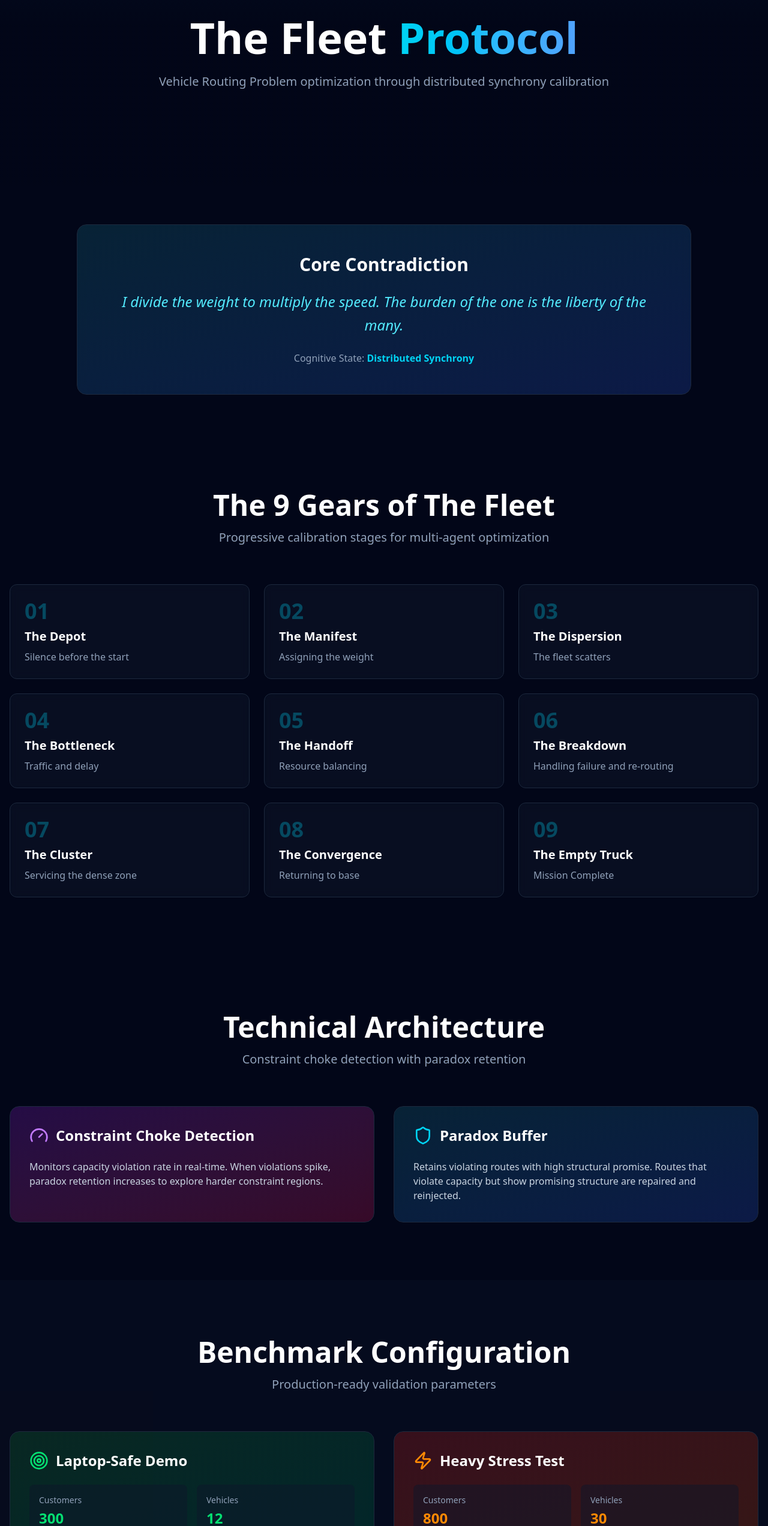
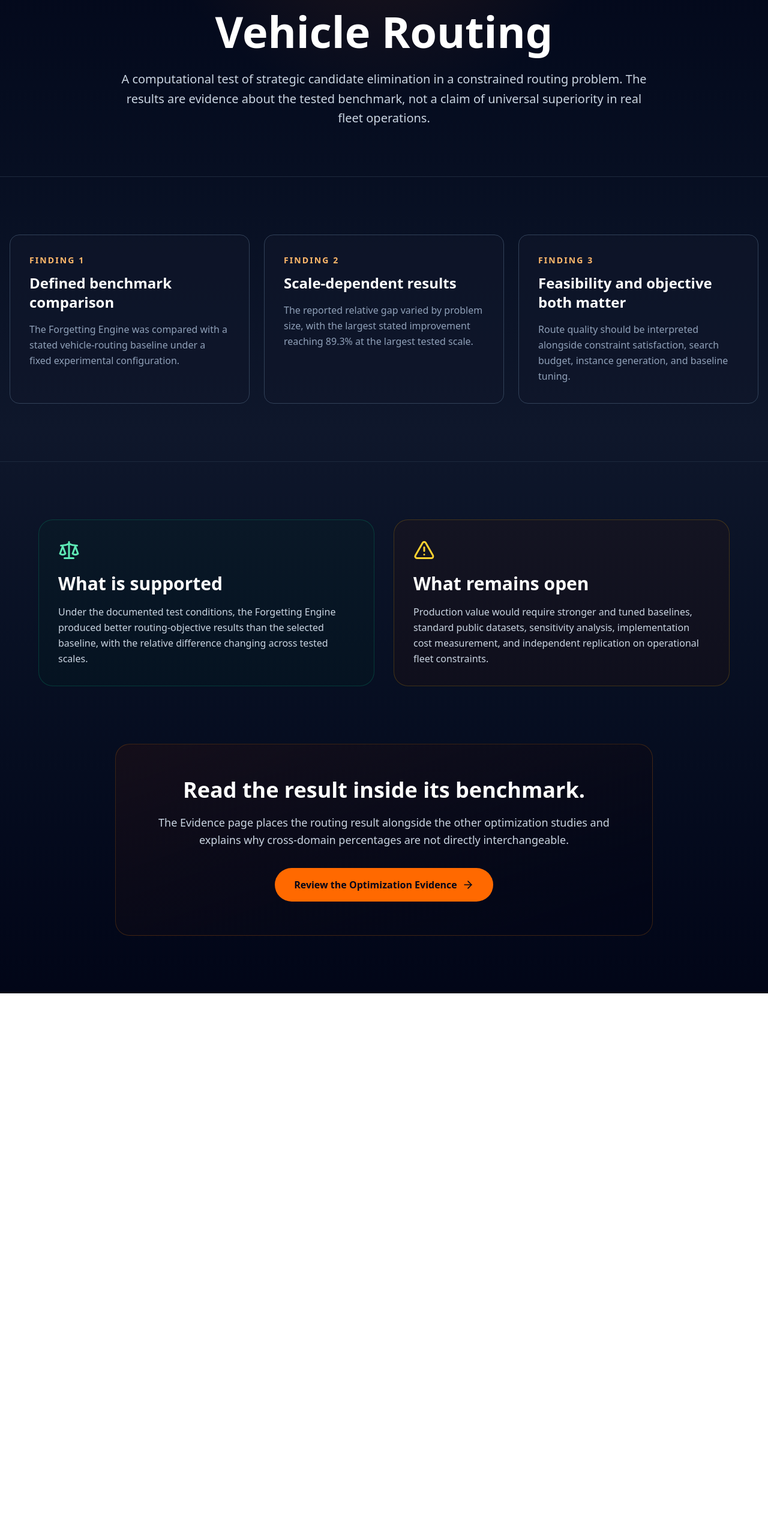
Before and after one commit to CONEXUS-dev/conexus-website, a Next.js app: page /vrp in a window 1280 px wide. Shown: the part 222-2766 px from the top of the page at 60% size. After the commit the page ends 1878 px from the top, so only its background shows below. Built offline with nearby package versions, Linux system fonts and the light colour scheme.

Commit message:
Replace VRP overclaims with a benchmark-scoped case study

```diff
--- a/app/vrp/page.tsx
+++ b/app/vrp/page.tsx
@@ -1,366 +1,126 @@
 "use client";
 
 import { motion } from "framer-motion";
-import Image from "next/image";
-import {
-  Truck,
-  Zap,
-  TrendingUp,
-  CheckCircle2,
-  Code,
-  Target,
-  Gauge,
-  Shield,
-} from "lucide-react";
+import Link from "next/link";
+import { AlertTriangle, ArrowRight, Route, Scale } from "lucide-react";
 import { Navigation } from "@/components/Navigation";
 
-export default function VRPPage() {
+const findings = [
+  {
+    title: "Defined benchmark comparison",
+    description:
+      "The Forgetting Engine was compared with a stated vehicle-routing baseline under a fixed experimental configuration.",
+  },
+  {
+    title: "Scale-dependent results",
+    description:
+      "The reported relative gap varied by problem size, with the largest stated improvement reaching 89.3% at the largest tested scale.",
+  },
+  {
+    title: "Feasibility and objective both matter",
+    description:
+      "Route quality should be interpreted alongside constraint satisfaction, search budget, instance generation, and baseline tuning.",
+  },
+];
+
+export default function VehicleRoutingPage() {
   return (
-    <main className="min-h-screen bg-slate-950">
+    <main className="min-h-screen bg-gradient-to-b from-slate-950 via-slate-900 to-slate-950 text-white">
       <Navigation />
 
-      <section className="relative pt-48 pb-24 px-4 overflow-hidden">
-        <div className="absolute inset-0 bg-gradient-to-b from-cyan-900/20 via-slate-950 to-slate-950" />
-
-        <div className="max-w-7xl mx-auto relative z-10">
+      <section className="relative overflow-hidden px-4 pb-20 pt-44">
+        <div className="absolute inset-0 bg-[radial-gradient(circle_at_top,rgba(249,115,22,0.14),transparent_48%)]" />
+        <div className="relative z-10 mx-auto max-w-5xl text-center">
           <motion.div
             initial={{ opacity: 0, y: 20 }}
             animate={{ opacity: 1, y: 0 }}
-            transition={{ duration: 0.8 }}
-            className="text-center mb-16"
+            transition={{ duration: 0.75 }}
           >
-            <div className="flex items-center justify-center gap-3 mb-6">
-              <Truck className="w-8 h-8 text-cyan-400" />
-              <span className="text-cyan-400 text-sm font-medium tracking-wider uppercase">
-                CONEXUS-STEEL-04
-              </span>
+            <div className="mb-6 inline-flex items-center gap-2 rounded-full border border-orange-400/30 bg-orange-500/10 px-5 py-2 text-sm font-semibold uppercase tracking-[0.18em] text-orange-300">
+              <Route className="h-4 w-4" />
+              Benchmark Case Study
             </div>
-            <h1 className="text-6xl md:text-7xl font-bold text-white mb-6">
-              The Fleet{" "}
-              <span className="bg-gradient-to-r from-cyan-400 to-blue-400 bg-clip-text text-transparent">
-                Protocol
-              </span>
+            <h1 className="mb-7 text-5xl font-bold md:text-7xl">
+              Vehicle Routing
             </h1>
-            <p className="text-xl text-slate-400 max-w-3xl mx-auto mb-8">
-              Vehicle Routing Problem optimization through distributed synchrony
-              calibration
+            <p className="mx-auto max-w-4xl text-xl leading-relaxed text-slate-300">
+              A computational test of strategic candidate elimination in a
+              constrained routing problem. The results are evidence about the
+              tested benchmark, not a claim of universal superiority in real
+              fleet operations.
             </p>
           </motion.div>
         </div>
       </section>
 
-      <section className="py-16 px-4">
-        <div className="max-w-5xl mx-auto">
-          <motion.div
-            initial={{ opacity: 0, y: 20 }}
-            whileInView={{ opacity: 1, y: 0 }}
-            viewport={{ once: true }}
-            className="bg-gradient-to-br from-cyan-900/40 to-blue-900/40 backdrop-blur-sm border border-slate-800 rounded-2xl p-12 text-center"
-          >
-            <h2 className="text-3xl font-bold text-white mb-6">
-              Core Contradiction
-            </h2>
-            <p className="text-2xl text-cyan-300 italic leading-relaxed">
-              I divide the weight to multiply the speed. The burden of the one
-              is the liberty of the many.
-            </p>
-            <div className="mt-6 text-slate-400">
-              Cognitive State:{" "}
-              <span className="text-cyan-400 font-semibold">
-                Distributed Synchrony
-              </span>
-            </div>
-          </motion.div>
-        </div>
-      </section>
-
-      <section className="py-24 px-4">
-        <div className="max-w-7xl mx-auto">
-          <motion.div
-            initial={{ opacity: 0, y: 20 }}
-            whileInView={{ opacity: 1, y: 0 }}
-            viewport={{ once: true }}
-            className="text-center mb-16"
-          >
-            <h2 className="text-5xl font-bold text-white mb-4">
-              The 9 Gears of The Fleet
-            </h2>
-            <p className="text-xl text-slate-400">
-              Progressive calibration stages for multi-agent optimization
-            </p>
-          </motion.div>
-
-          <div className="grid grid-cols-1 md:grid-cols-3 gap-6">
-            {[
-              {
-                number: "01",
-                name: "The Depot",
-                desc: "Silence before the start",
-              },
-              {
-                number: "02",
-                name: "The Manifest",
-                desc: "Assigning the weight",
-              },
-              {
-                number: "03",
-                name: "The Dispersion",
-                desc: "The fleet scatters",
-              },
-              {
-                number: "04",
-                name: "The Bottleneck",
-                desc: "Traffic and delay",
-              },
-              { number: "05", name: "The Handoff", desc: "Resource balancing" },
-              {
-                number: "06",
-                name: "The Breakdown",
-                desc: "Handling failure and re-routing",
-              },
-              {
-                number: "07",
-                name: "The Cluster",
-                desc: "Servicing the dense zone",
-              },
-              {
-                number: "08",
-                name: "The Convergence",
-                desc: "Returning to base",
-              },
-              {
-                number: "09",
-                name: "The Empty Truck",
-                desc: "Mission Complete",
-              },
-            ].map((gear, index) => (
-              <motion.div
-                key={gear.number}
-                initial={{ opacity: 0, y: 20 }}
+      <section className="border-y border-slate-800 px-4 py-24">
+        <div className="mx-auto max-w-7xl">
+          <div className="grid gap-6 md:grid-cols-3">
+            {findings.map((finding, index) => (
+              <motion.article
+                key={finding.title}
+                initial={{ opacity: 0, y: 16 }}
                 whileInView={{ opacity: 1, y: 0 }}
                 viewport={{ once: true }}
-                transition={{ delay: index * 0.1 }}
-                className="bg-slate-900/50 backdrop-blur-sm border border-slate-800 rounded-xl p-6 hover:border-cyan-500/50 transition-all"
+                transition={{ duration: 0.45, delay: index * 0.08 }}
+                className="rounded-2xl border border-slate-700 bg-slate-900/60 p-8"
               >
-                <div className="text-4xl font-bold text-cyan-400/30 mb-2">
-                  {gear.number}
-                </div>
-                <h3 className="text-xl font-bold text-white mb-2">
-                  {gear.name}
-                </h3>
-                <p className="text-slate-400">{gear.desc}</p>
-              </motion.div>
+                <p className="mb-3 text-sm font-semibold uppercase tracking-[0.15em] text-orange-300">
+                  Finding {index + 1}
+                </p>
+                <h2 className="mb-4 text-2xl font-semibold">{finding.title}</h2>
+                <p className="leading-relaxed text-slate-400">
+                  {finding.description}
+                </p>
+              </motion.article>
             ))}
           </div>
         </div>
       </section>
 
-      <section className="py-24 px-4">
-        <div className="max-w-7xl mx-auto">
-          <motion.div
-            initial={{ opacity: 0, y: 20 }}
-            whileInView={{ opacity: 1, y: 0 }}
-            viewport={{ once: true }}
-            className="text-center mb-16"
-          >
-            <h2 className="text-5xl font-bold text-white mb-4">
-              Technical Architecture
-            </h2>
-            <p className="text-xl text-slate-400">
-              Constraint choke detection with paradox retention
+      <section className="px-4 py-24">
+        <div className="mx-auto grid max-w-6xl gap-8 lg:grid-cols-2">
+          <div className="rounded-3xl border border-emerald-400/20 bg-emerald-950/15 p-8">
+            <Scale className="mb-5 h-9 w-9 text-emerald-300" />
+            <h2 className="mb-4 text-3xl font-semibold">What is supported</h2>
+            <p className="leading-relaxed text-slate-300">
+              Under the documented test conditions, the Forgetting Engine
+              produced better routing-objective results than the selected
+              baseline, with the relative difference changing across tested
+              scales.
             </p>
-          </motion.div>
+          </div>
 
-          <div className="grid grid-cols-1 md:grid-cols-2 gap-8">
-            <motion.div
-              initial={{ opacity: 0, x: -20 }}
-              whileInView={{ opacity: 1, x: 0 }}
-              viewport={{ once: true }}
-              className="bg-gradient-to-br from-purple-900/40 to-pink-900/40 backdrop-blur-sm border border-slate-800 rounded-2xl p-8"
-            >
-              <div className="flex items-center gap-3 mb-6">
-                <Gauge className="w-8 h-8 text-purple-400" />
-                <h3 className="text-2xl font-bold text-white">
-                  Constraint Choke Detection
-                </h3>
-              </div>
-              <div className="space-y-4 text-slate-300">
-                <p>
-                  Monitors capacity violation rate in real-time. When violations
-                  spike, paradox retention increases to explore harder
-                  constraint regions.
-                </p>
-              </div>
-            </motion.div>
-
-            <motion.div
-              initial={{ opacity: 0, x: 20 }}
-              whileInView={{ opacity: 1, x: 0 }}
-              viewport={{ once: true }}
-              className="bg-gradient-to-br from-cyan-900/40 to-blue-900/40 backdrop-blur-sm border border-slate-800 rounded-2xl p-8"
-            >
-              <div className="flex items-center gap-3 mb-6">
-                <Shield className="w-8 h-8 text-cyan-400" />
-                <h3 className="text-2xl font-bold text-white">
-                  Paradox Buffer
-                </h3>
-              </div>
-              <div className="space-y-4 text-slate-300">
-                <p>
-                  Retains violating routes with high structural promise. Routes
-                  that violate capacity but show promising structure are
-                  repaired and reinjected.
-                </p>
-              </div>
-            </motion.div>
+          <div className="rounded-3xl border border-amber-400/20 bg-amber-950/15 p-8">
+            <AlertTriangle className="mb-5 h-9 w-9 text-amber-300" />
+            <h2 className="mb-4 text-3xl font-semibold">What remains open</h2>
+            <p className="leading-relaxed text-slate-300">
+              Production value would require stronger and tuned baselines,
+              standard public datasets, sensitivity analysis, implementation
+              cost measurement, and independent replication on operational fleet
+              constraints.
+            </p>
           </div>
         </div>
       </section>
 
-      <section className="py-24 px-4 bg-slate-900/30">
-        <div className="max-w-7xl mx-auto">
-          <motion.div
-            initial={{ opacity: 0, y: 20 }}
-            whileInView={{ opacity: 1, y: 0 }}
-            viewport={{ once: true }}
-            className="text-center mb-16"
+      <section className="px-4 pb-24">
+        <div className="mx-auto max-w-4xl rounded-3xl border border-orange-400/20 bg-gradient-to-br from-orange-950/25 to-slate-950 p-10 text-center md:p-14">
+          <h2 className="mb-5 text-3xl font-bold md:text-4xl">
+            Read the result inside its benchmark.
+          </h2>
+          <p className="mx-auto mb-8 max-w-3xl text-lg leading-relaxed text-slate-300">
+            The Evidence page places the routing result alongside the other
+            optimization studies and explains why cross-domain percentages are
+            not directly interchangeable.
+          </p>
+          <Link
+            href="/evidence#forgetting-engine"
+            className="inline-flex items-center justify-center gap-2 rounded-full bg-orange-500 px-8 py-4 font-semibold text-slate-950 transition hover:bg-orange-400"
           >
-            <h2 className="text-5xl font-bold text-white mb-4">
-              Benchmark Configuration
-            </h2>
-            <p className="text-xl text-slate-400">
-              Production-ready validation parameters
-            </p>
-          </motion.div>
-
-          <div className="grid grid-cols-1 lg:grid-cols-2 gap-8">
-            <motion.div
-              initial={{ opacity: 0, y: 20 }}
-              whileInView={{ opacity: 1, y: 0 }}
-              viewport={{ once: true }}
-              className="bg-gradient-to-br from-green-900/40 to-emerald-900/40 backdrop-blur-sm border border-slate-800 rounded-2xl p-8"
-            >
-              <div className="flex items-center gap-3 mb-6">
-                <Target className="w-8 h-8 text-green-400" />
-                <h3 className="text-2xl font-bold text-white">
-                  Laptop-Safe Demo
-                </h3>
-              </div>
-              <div className="space-y-4">
-                <div className="grid grid-cols-2 gap-4">
-                  <div className="bg-slate-900/50 rounded-lg p-4">
-                    <div className="text-sm text-slate-400 mb-1">Customers</div>
-                    <div className="text-2xl font-bold text-green-400">300</div>
-                  </div>
-                  <div className="bg-slate-900/50 rounded-lg p-4">
-                    <div className="text-sm text-slate-400 mb-1">Vehicles</div>
-                    <div className="text-2xl font-bold text-green-400">12</div>
-                  </div>
-                </div>
-              </div>
-            </motion.div>
-
-            <motion.div
-              initial={{ opacity: 0, y: 20 }}
-              whileInView={{ opacity: 1, y: 0 }}
-              viewport={{ once: true }}
-              transition={{ delay: 0.2 }}
-              className="bg-gradient-to-br from-red-900/40 to-orange-900/40 backdrop-blur-sm border border-slate-800 rounded-2xl p-8"
-            >
-              <div className="flex items-center gap-3 mb-6">
-                <Zap className="w-8 h-8 text-orange-400" />
-                <h3 className="text-2xl font-bold text-white">
-                  Heavy Stress Test
-                </h3>
-              </div>
-              <div className="space-y-4">
-                <div className="grid grid-cols-2 gap-4">
-                  <div className="bg-slate-900/50 rounded-lg p-4">
-                    <div className="text-sm text-slate-400 mb-1">Customers</div>
-                    <div className="text-2xl font-bold text-orange-400">
-                      800
-                    </div>
-                  </div>
-                  <div className="bg-slate-900/50 rounded-lg p-4">
-                    <div className="text-sm text-slate-400 mb-1">Vehicles</div>
-                    <div className="text-2xl font-bold text-orange-400">30</div>
-                  </div>
-                </div>
-              </div>
-            </motion.div>
-          </div>
-        </div>
-      </section>
-
-      <section className="py-24 px-4 bg-slate-900/30">
-        <div className="max-w-5xl mx-auto">
-          <motion.div
-            initial={{ opacity: 0, y: 20 }}
-            whileInView={{ opacity: 1, y: 0 }}
-            viewport={{ once: true }}
-            className="text-center mb-12"
-          >
-            <h2 className="text-4xl font-bold text-white mb-4">
-              Live Validation Results
-            </h2>
-            <p className="text-xl text-slate-400">
-              Titan Engine benchmark audit vs Clarke-Wright standard
-            </p>
-          </motion.div>
-
-          <motion.div
-            initial={{ opacity: 0, y: 20 }}
-            whileInView={{ opacity: 1, y: 0 }}
-            viewport={{ once: true }}
-            className="bg-slate-900/50 border border-slate-800 rounded-2xl p-8 mb-8"
-          >
-            <Image
-              src="/fe-algorithm/CONEXUS_TITAN_BENCHMARK_LOG.png"
-              alt="Titan Engine Benchmark Results"
-              width={1200}
-              height={600}
-              className="w-full rounded-lg"
-            />
-            <p className="text-center text-slate-400 mt-6 text-sm">
-              Benchmark audit: 0.77% distance reduction over Clarke–Wright
-              savings baseline in 10-minute deep search (~75 million
-              optimization steps), achieved without CONEXUS proprietary AI
-              piloting.
-            </p>
-          </motion.div>
-        </div>
-      </section>
-
-      <section className="py-24 px-4">
-        <div className="max-w-4xl mx-auto text-center">
-          <motion.div
-            initial={{ opacity: 0, y: 20 }}
-            whileInView={{ opacity: 1, y: 0 }}
-            viewport={{ once: true }}
-            className="bg-gradient-to-br from-cyan-900/40 to-blue-900/40 backdrop-blur-sm border border-slate-800 rounded-2xl p-12"
-          >
-            <h2 className="text-4xl font-bold text-white mb-4">
-              Ready for Enterprise Deployment
-            </h2>
-            <p className="text-xl text-slate-300 mb-8">
-              Contact us for custom VRP protocol calibration and validation
-              services
-            </p>
-            <div className="flex flex-col sm:flex-row gap-4 justify-center">
-              <a
-                href="/pitch"
-                className="px-8 py-4 bg-gradient-to-r from-cyan-600 to-blue-600 text-white rounded-lg font-semibold hover:from-cyan-700 hover:to-blue-700 transition-all duration-300"
-              >
-                View Investor Pitch
-              </a>
-              <a
-                href="/fe-algorithm"
-                className="px-8 py-4 bg-slate-800 text-white rounded-lg font-semibold hover:bg-slate-700 transition-all duration-300"
-              >
-                Learn About FE Algorithm
-              </a>
-            </div>
-          </motion.div>
+            Review the Optimization Evidence
+            <ArrowRight className="h-5 w-5" />
+          </Link>
         </div>
       </section>
     </main>
```
